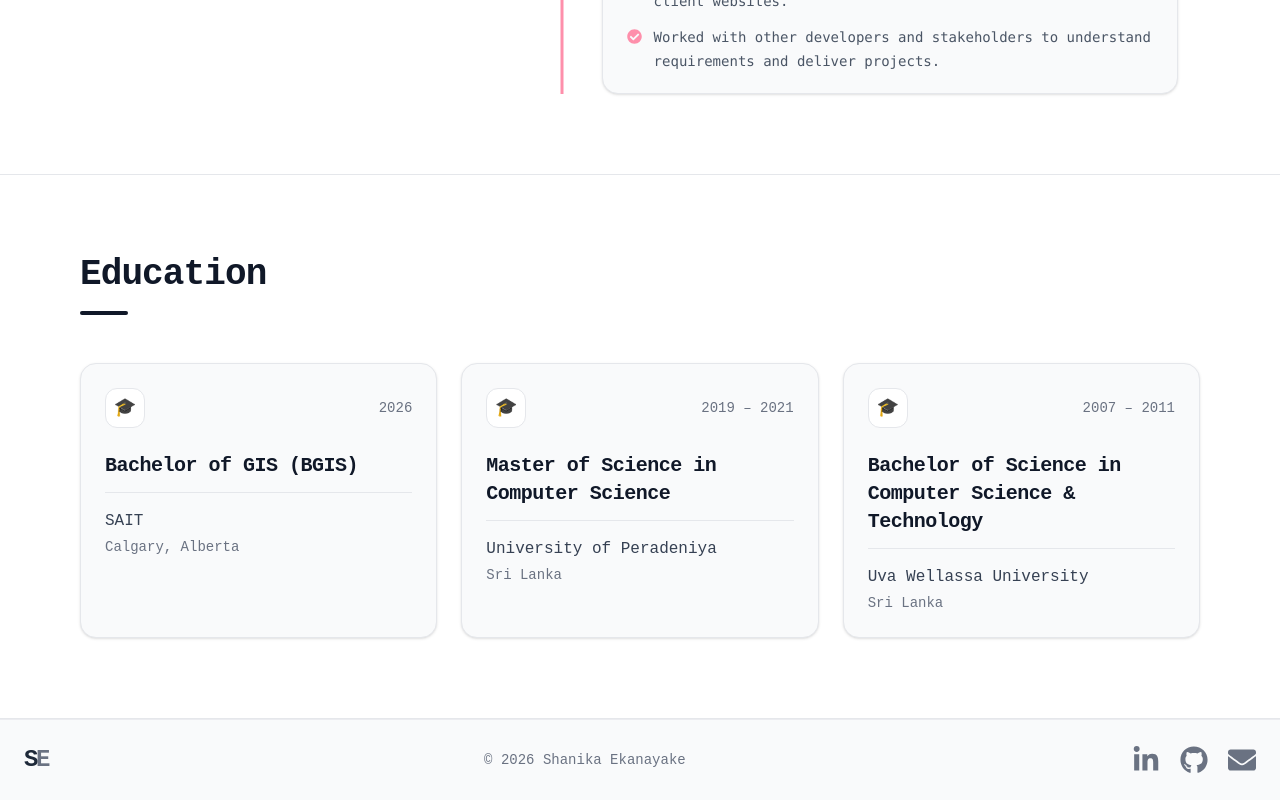
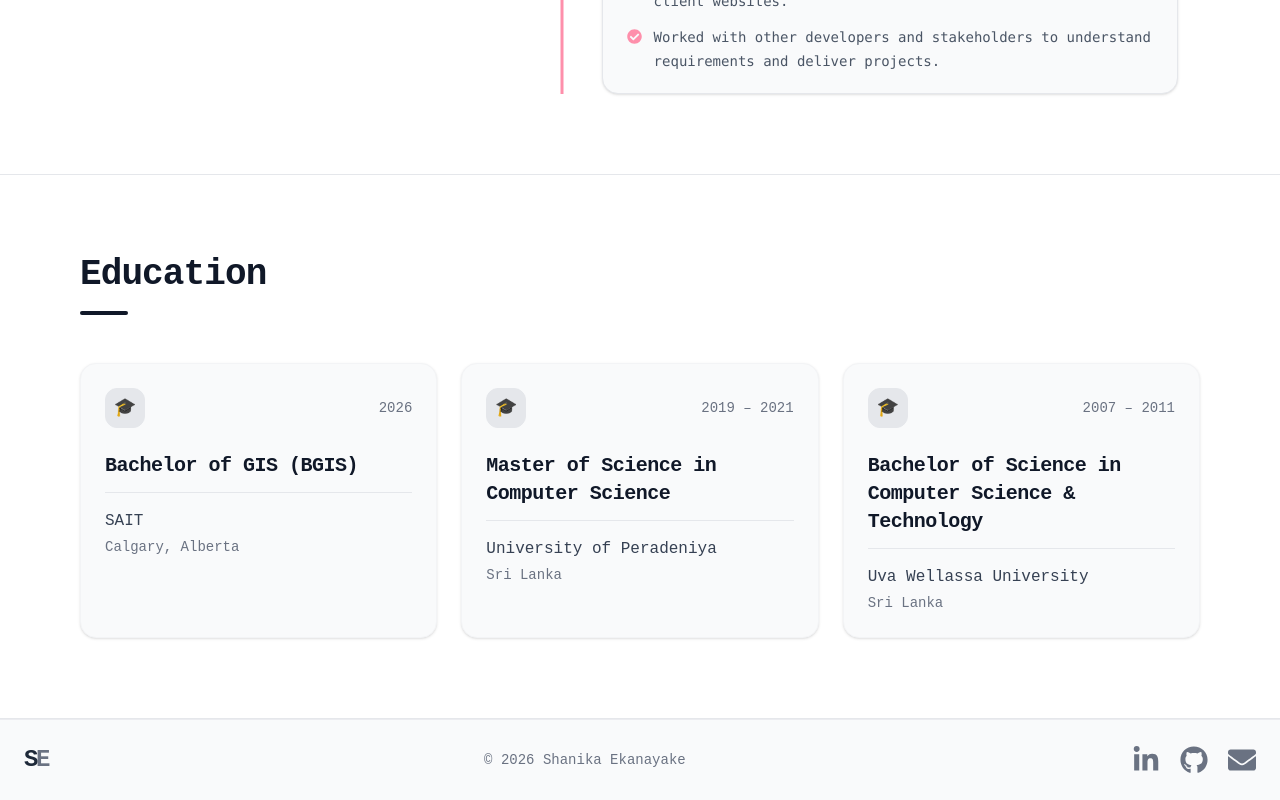
Before and after one commit to shanikauwu1/gis_portpolio, a React (Vite) app: page /about in a window 1280 px wide. Shown: the part 1306-2106 px from the top of the page. Built offline with nearby package versions, Linux system fonts and the light colour scheme.

Commit message:
chanhe the style of education section

```diff
--- a/src/components/Education.jsx
+++ b/src/components/Education.jsx
@@ -61,7 +61,7 @@ function Education() {
                 group
                 rounded-2xl
                 border
-                border-gray-200
+                border-gray-100
                 bg-gray-50
                 p-6
 
@@ -98,7 +98,7 @@ function Education() {
 
                     border
                     border-gray-200
-                    bg-white
+                    bg-gray-200
                     text-lg
 
                     transition-colors
@@ -108,7 +108,7 @@ function Education() {
                     group-hover:bg-white/20
 
                     dark:border-gray-700
-                    dark:bg-gray-100
+                    dark:bg-gray-300
 
                     dark:group-hover:border-white
                     dark:group-hover:bg-white/20
```
